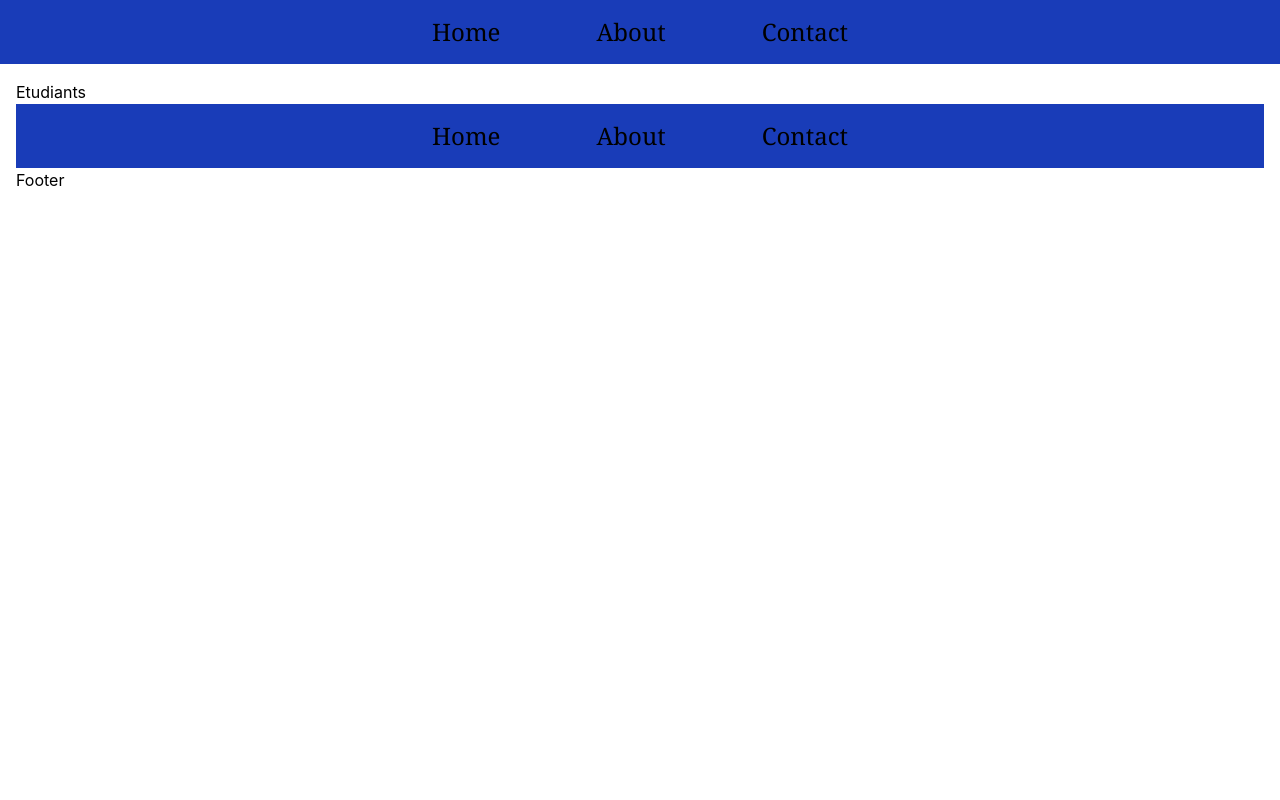
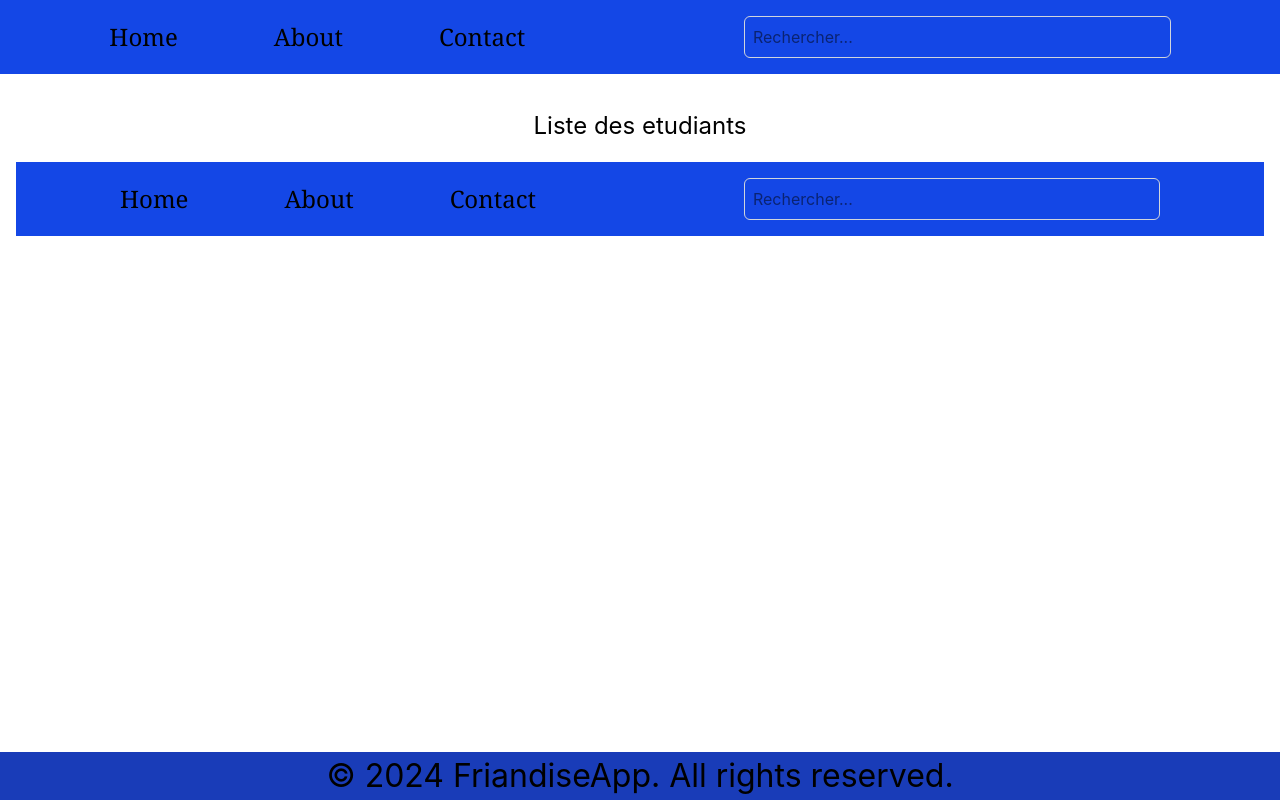
Before and after one commit to jojo-math/friandiseApp-angular, an Angular app: page /navbar in a window 1280 px wide. Built offline with nearby package versions, Linux system fonts and the light colour scheme.

Commit message:
Custom header #2, Custom footer

```diff
--- a/src/app/app.html
+++ b/src/app/app.html
@@ -11,13 +11,11 @@
     <app-navbar />
 </header>
 <main class="main">
-     <div class="">
-      <a href="etudiants">Etudiants</a>
-        <router-outlet />
+     <div class="flex justify-center  p-4">
+      <a href="etudiants" class="text-2xl hover:text-stone-50 hover:bg-blue-700 rounded-lg p-[4px]">Liste des etudiants</a>
     </div>
-    <footer class="footer">
-      <a href="footer">Footer</a>
-    </footer>
+    <router-outlet />
+    <app-footer />
 </main>
 
 <!-- * * * * * * * * * * * * * * * * * * * * * * * * * * * * * * * * -->
--- a/src/app/app.ts
+++ b/src/app/app.ts
@@ -2,10 +2,11 @@ import { Component, OnInit, signal } from '@angular/core';
 import { RouterOutlet } from '@angular/router';
 import { Etudiants  } from './view/etudiants/etudiants';
 import { Navbar } from "./view/navbar/navbar";
+import { Footer } from "./view/footer/footer";
 
 @Component({
   selector: 'app-root',
-  imports: [RouterOutlet, Navbar],
+  imports: [RouterOutlet, Navbar, Footer],
   templateUrl: './app.html',
   styleUrl: './app.scss'
 })
--- a/src/app/components/student/student.html
+++ b/src/app/components/student/student.html
@@ -1 +1 @@
-<p class="bg-sky-100">{{etu?.nom+' '+etu?.prenom}}</p>
+<p class="bg-sky-100 border-y">{{etu?.nom+' '+etu?.prenom}}</p>
--- a/src/app/view/footer/footer.html
+++ b/src/app/view/footer/footer.html
@@ -1 +1,3 @@
-<p>&copy; 2024 FriandiseApp. All rights reserved.</p>
+<div class="bg-blue-800 w-full text-[4vh] bottom-0 left-0 fixed ">
+    <p class="flex justify-center">&copy; 2024 FriandiseApp. All rights reserved.</p>
+</div>
--- a/src/app/view/navbar/navbar.html
+++ b/src/app/view/navbar/navbar.html
@@ -1,7 +1,8 @@
-<nav aria-label="Main navigation" >
-      <ul class="flex gap-4 justify-center gap-[12vh] bg-blue-800 p-4 font-sans md:font-serif text-2xl">
+<nav aria-label="Main navigation" class="w-full bg-blue-700 flex justify-around items-center">
+      <ul class="flex gap-4 justify-center gap-[12vh]  p-4 font-sans md:font-serif text-2xl">
         <li><a href="/">Home</a></li>
         <li><a href="about">About</a></li>
         <li><a href="contact" class="hover:underline hover:text-stone-50 rounded-sm">Contact</a></li>
       </ul>
+      <input type="text" placeholder="Rechercher..." class="border hover:bg-gray-200 border-gray-300 rounded-md p-2 m-4 w-1/3"/>
 </nav>
```
